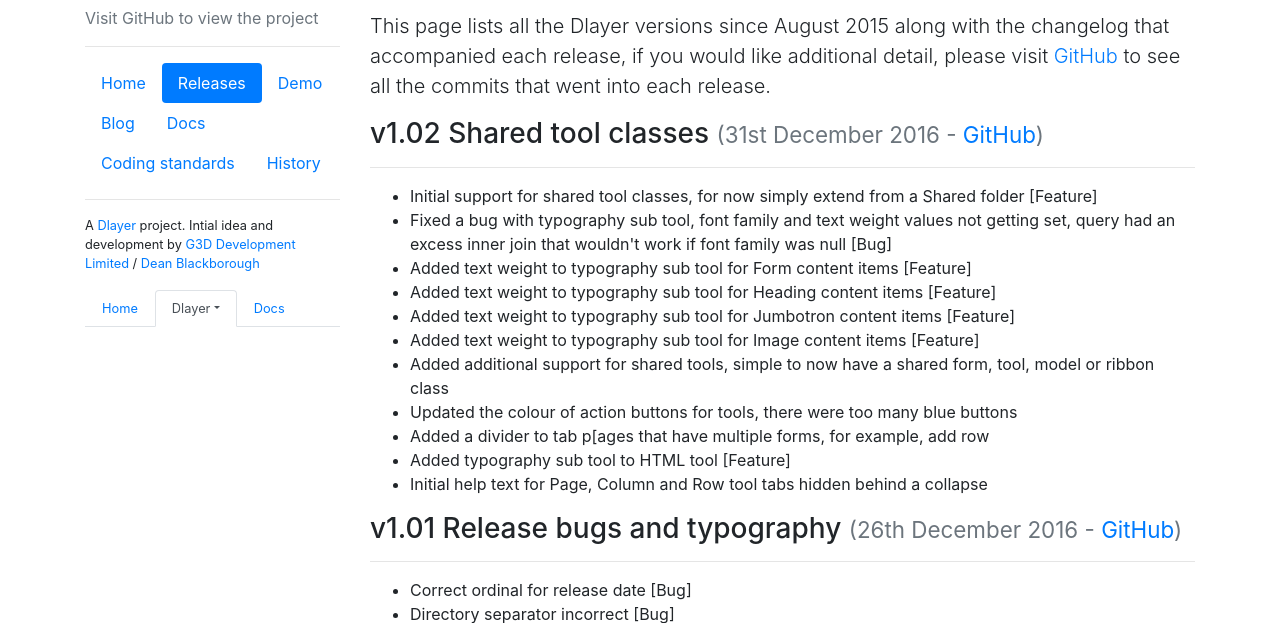
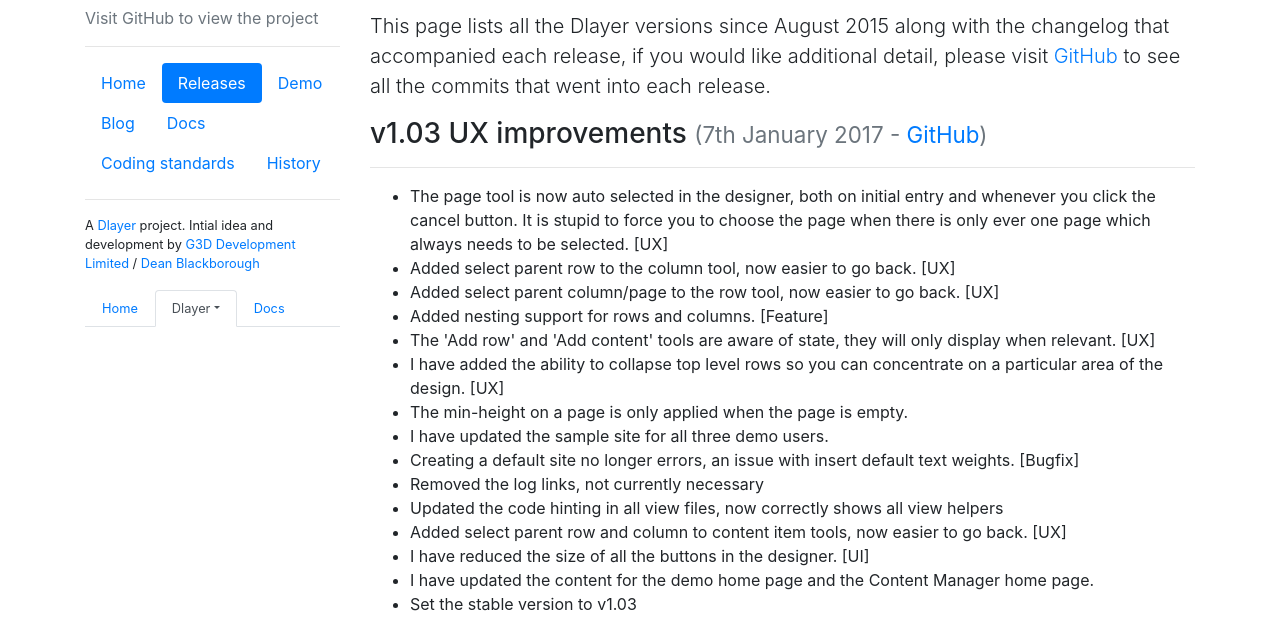
Before and after one commit to deanblackborough/site, a website: page releases.html in a window 1280 px wide. Shown: the part 169-792 px from the top of the page. Drawn offline with nearby package versions, Linux system fonts and the light colour scheme.

Commit message:
v1.03
- Added v1.03 to releases

```diff
--- a/releases.html
+++ b/releases.html
@@ -110,6 +110,26 @@
 						that accompanied each release, if you would like additional detail, please visit
 						<a href="https://github.com/Dlayer/dlayer">GitHub</a> to see all the commits that went into
 						each release.</p>
+
+                    <h3><span class="label label-success">v1.03</span> UX improvements <small class="text-muted">(7th January 2017 - <a href="https://github.com/Dlayer/dlayer/releases/tag/v1.03">GitHub</a>)</small></h3>
+
+                    <ul>
+                        <li>The page tool is now auto selected in the designer, both on initial entry and whenever you click the cancel button. It is stupid to force you to choose the page when there is only ever one page which always needs to be selected. [UX]</li>
+                        <li>Added select parent row to the column tool, now easier to go back. [UX]</li>
+                        <li>Added select parent column/page to the row tool, now easier to go back. [UX]</li>
+                        <li>Added nesting support for rows and columns. [Feature]</li>
+                        <li>The 'Add row' and 'Add content' tools are aware of state, they will only display when relevant. [UX]</li>
+                        <li>I have added the ability to collapse top level rows so you can concentrate on a particular area of the design. [UX]</li>
+                        <li>The min-height on a page is only applied when the page is empty.</li>
+                        <li>I have updated the sample site for all three demo users.</li>
+                        <li>Creating a default site no longer errors, an issue with insert default text weights. [Bugfix]</li>
+                        <li>Removed the log links, not currently necessary</li>
+                        <li>Updated the code hinting in all view files, now correctly shows all view helpers</li>
+                        <li>Added select parent row and column to content item tools, now easier to go back. [UX]</li>
+                        <li>I have reduced the size of all the buttons in the designer. [UI]</li>
+                        <li>I have updated the content for the demo home page and the Content Manager home page.</li>
+                        <li>Set the stable version to v1.03</li>
+                    </ul>
 
                     <h3><span class="label label-success">v1.02</span> Shared tool classes <small class="text-muted">(31st December 2016 - <a href="https://github.com/Dlayer/dlayer/releases/tag/v1.02">GitHub</a>)</small></h3>
 
```
